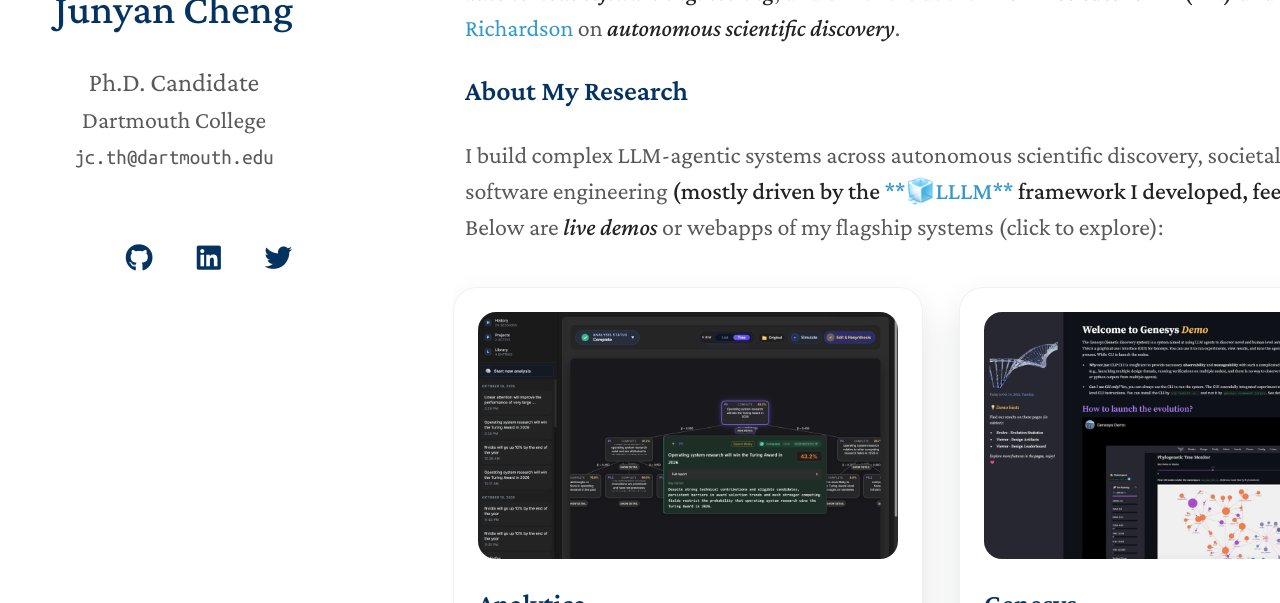
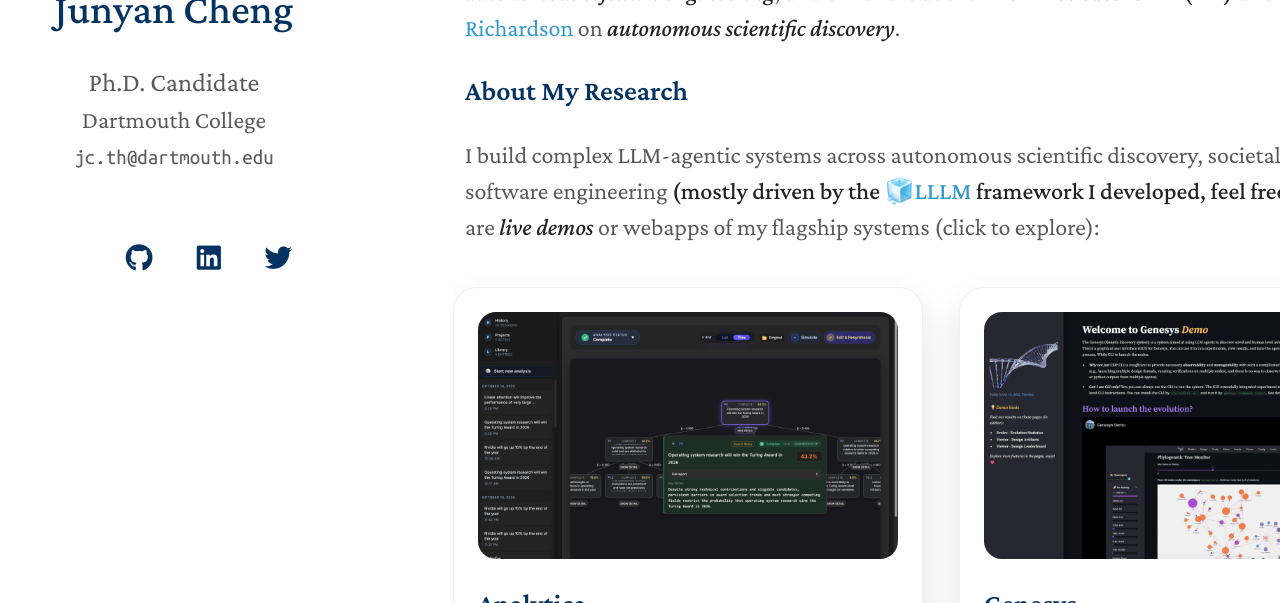
Before and after one commit to chengjunyan1/chengjunyan1.github.io, a Jekyll site: the page built from index.md, in a window 1280 px wide and 900 px high, cut to the strip 297-900 px from the top of the window. Built offline with Jekyll 4.4.1, drawn with Linux system fonts in a browser that asks for light colours; nearby versions of some CDN libraries; a style sheet for code colours, icons or effects is not loaded; our own code applies the rules of GitHub Pages for plain Markdown files.

```diff
--- a/index.md
+++ b/index.md
@@ -9,7 +9,7 @@ I interned in the [AIIL Group](https://www.microsoft.com/en-us/research/group/ai
 
 ### About My Research
 
-I build complex LLM-agentic systems across autonomous scientific discovery, societal systems, and software engineering **(mostly driven by the [**🧊LLLM**](https://github.com/ChengJunyan1/lllm) framework I developed, feel free to try!)**. Below are ***live demos*** or webapps of my flagship systems (click to explore):
+I build complex LLM-agentic systems across autonomous scientific discovery, societal systems, and software engineering **(mostly driven by the [🧊LLLM](https://github.com/ChengJunyan1/lllm) framework I developed, feel free to try!)**. Below are ***live demos*** or webapps of my flagship systems (click to explore):
 
 <div class="project-carousel" role="list" aria-label="Flagship systems">
   <div class="project-card project-card--analytica" role="listitem">
```
